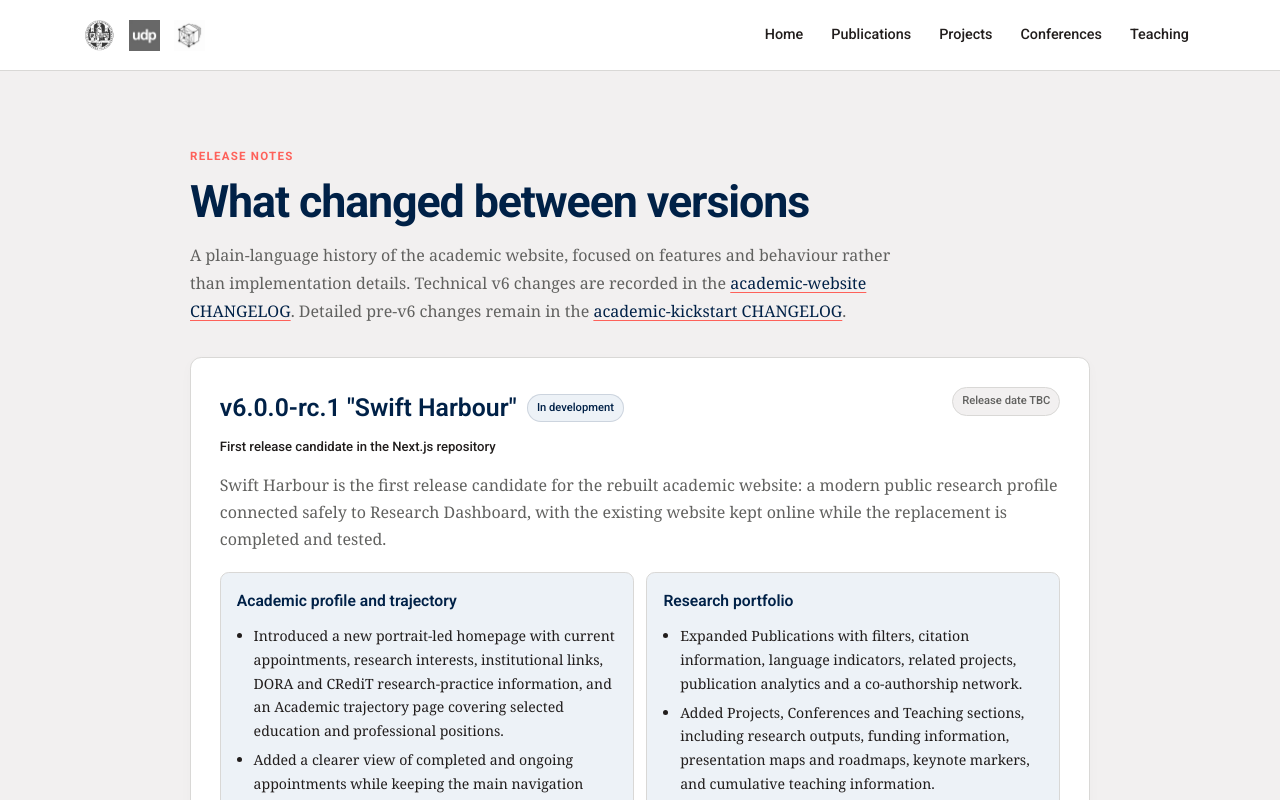
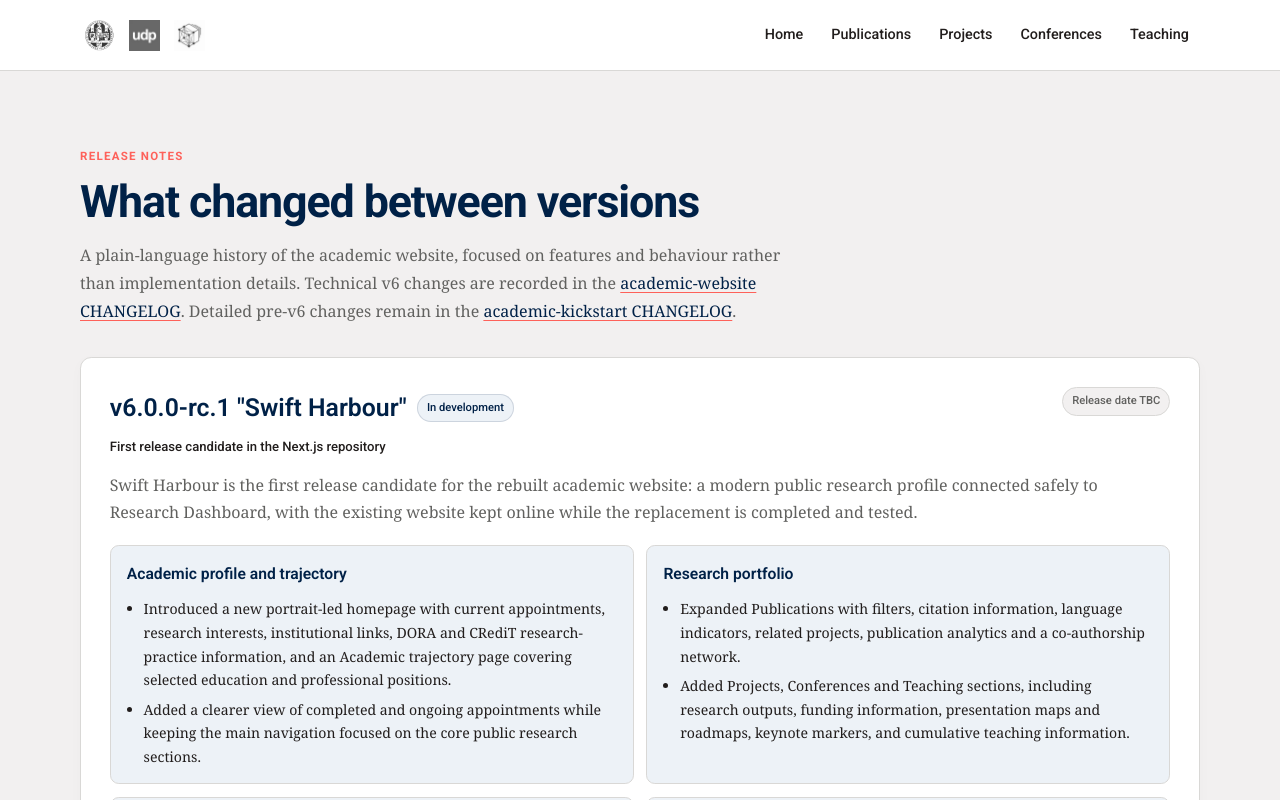
Before and after one commit to bgonzalezbustamante/academic-website, a Next.js app: page /release-notes in a window 1280 px wide. Shown: the top 800 px of the page. Built offline with nearby package versions, Linux system fonts and the light colour scheme; no server answers; some icons are missing.

Commit message:
Use full-width release notes heading

```diff
--- a/app/release-notes/page.tsx
+++ b/app/release-notes/page.tsx
@@ -12,10 +12,11 @@ export const metadata: Metadata = {
 export default function ReleaseNotesPage() {
   return (
     <section className="page-section">
-      <div className="site-shell narrow-shell">
-        <p className="eyebrow">Release notes</p>
-        <h1>What changed between versions</h1>
-        <p className="page-lead">
+      <div className="site-shell">
+        <div className="release-notes-page-heading">
+          <p className="eyebrow">Release notes</p>
+          <h1>What changed between versions</h1>
+          <p className="page-lead">
           A plain-language history of the academic website, focused on features
           and behaviour rather than implementation details. Technical v6 changes
           are recorded in the{' '}
@@ -35,7 +36,8 @@ export default function ReleaseNotesPage() {
             academic-kickstart CHANGELOG
           </a>
           .
-        </p>
+          </p>
+        </div>
 
         <div className="release-list">
           {releases.map((release) => (
```
